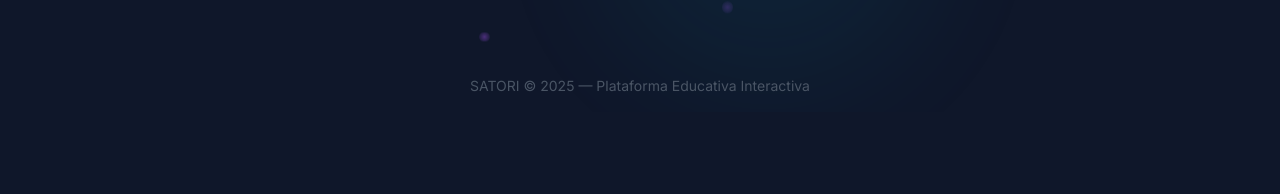
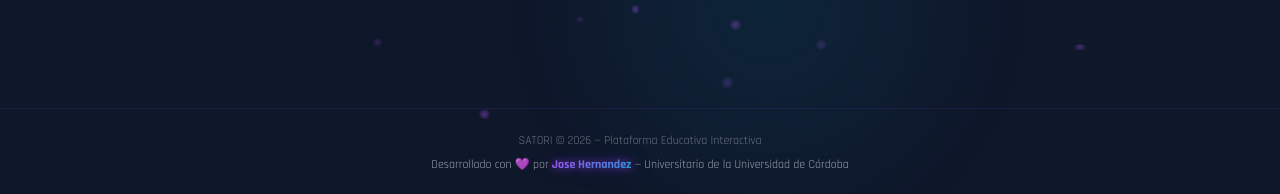
Before and after one commit to josehernandez933/Satori, a React (Vite) app in the folder frontend/: page / in a window 1280 px wide. Shown: the part 807-1001 px from the top of the page. Before the commit the page ends 919 px from the top, so only its background shows below. Built offline with nearby package versions, Linux system fonts and the light colour scheme; no server answers.

Commit message:
agregados los creditos

```diff
--- a/frontend/src/pages/JoinGame.jsx
+++ b/frontend/src/pages/JoinGame.jsx
@@ -67,7 +67,7 @@ export default function JoinGame() {
   };
 
   return (
-    <div className="min-h-screen flex flex-col items-center justify-center px-4 relative">
+    <div className="min-h-screen flex flex-col items-center justify-center px-4 py-16 relative">
       {/* Glow fondo */}
       <div className="absolute inset-0 pointer-events-none">
         <div className="absolute top-1/2 left-1/2 -translate-x-1/2 -translate-y-1/2 w-[500px] h-[500px] rounded-full opacity-10"
@@ -210,6 +210,9 @@ export default function JoinGame() {
           )}
         </div>
       </motion.div>
+      <footer className="absolute bottom-4 left-0 w-full text-center text-gray-500 text-xs font-accent">
+        SATORI — Desarrollado con 💜 por <span className="gradient-text font-bold glow-purple">Jose Hernandez</span> — Universitario de la Universidad de Córdoba
+      </footer>
     </div>
   );
 }
--- a/frontend/src/pages/LandingPage.jsx
+++ b/frontend/src/pages/LandingPage.jsx
@@ -174,8 +174,11 @@ export default function LandingPage() {
       </main>
 
       {/* ── Footer ── */}
-      <footer className="relative z-10 text-center py-4 text-gray-600 text-sm">
-        SATORI © 2025 — Plataforma Educativa Interactiva
+      <footer className="relative z-10 text-center py-6 text-gray-500 text-xs font-accent flex flex-col gap-1 items-center justify-center border-t border-purple-500/10 mt-12">
+        <div>SATORI © 2026 — Plataforma Educativa Interactiva</div>
+        <div className="text-gray-400 mt-1">
+          Desarrollado con 💜 por <span className="gradient-text font-bold glow-purple">Jose Hernandez</span> — Universitario de la Universidad de Córdoba
+        </div>
       </footer>
     </div>
   );
--- a/frontend/src/pages/LoginPage.jsx
+++ b/frontend/src/pages/LoginPage.jsx
@@ -115,6 +115,9 @@ export default function LoginPage() {
           </p>
         </div>
       </motion.div>
+      <footer className="absolute bottom-4 left-0 w-full text-center text-gray-500 text-xs font-accent">
+        SATORI — Desarrollado con 💜 por <span className="gradient-text font-bold glow-purple">Jose Hernandez</span> — Universitario de la Universidad de Córdoba
+      </footer>
     </div>
   );
 }
--- a/frontend/src/pages/RegisterPage.jsx
+++ b/frontend/src/pages/RegisterPage.jsx
@@ -120,6 +120,9 @@ export default function RegisterPage() {
           </p>
         </div>
       </motion.div>
+      <footer className="absolute bottom-4 left-0 w-full text-center text-gray-500 text-xs font-accent">
+        SATORI — Desarrollado con 💜 por <span className="gradient-text font-bold glow-purple">Jose Hernandez</span> — Universitario de la Universidad de Córdoba
+      </footer>
     </div>
   );
 }
```
